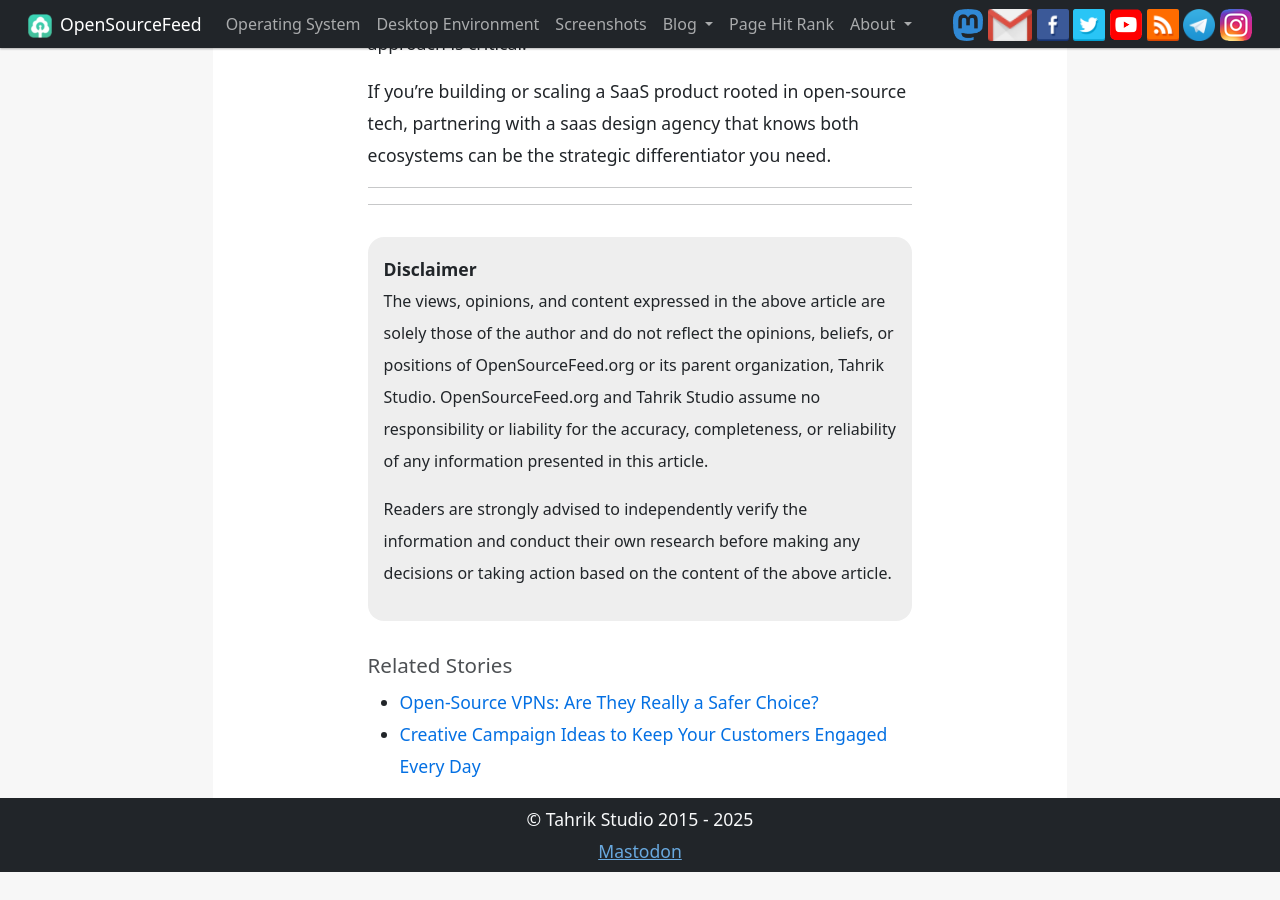
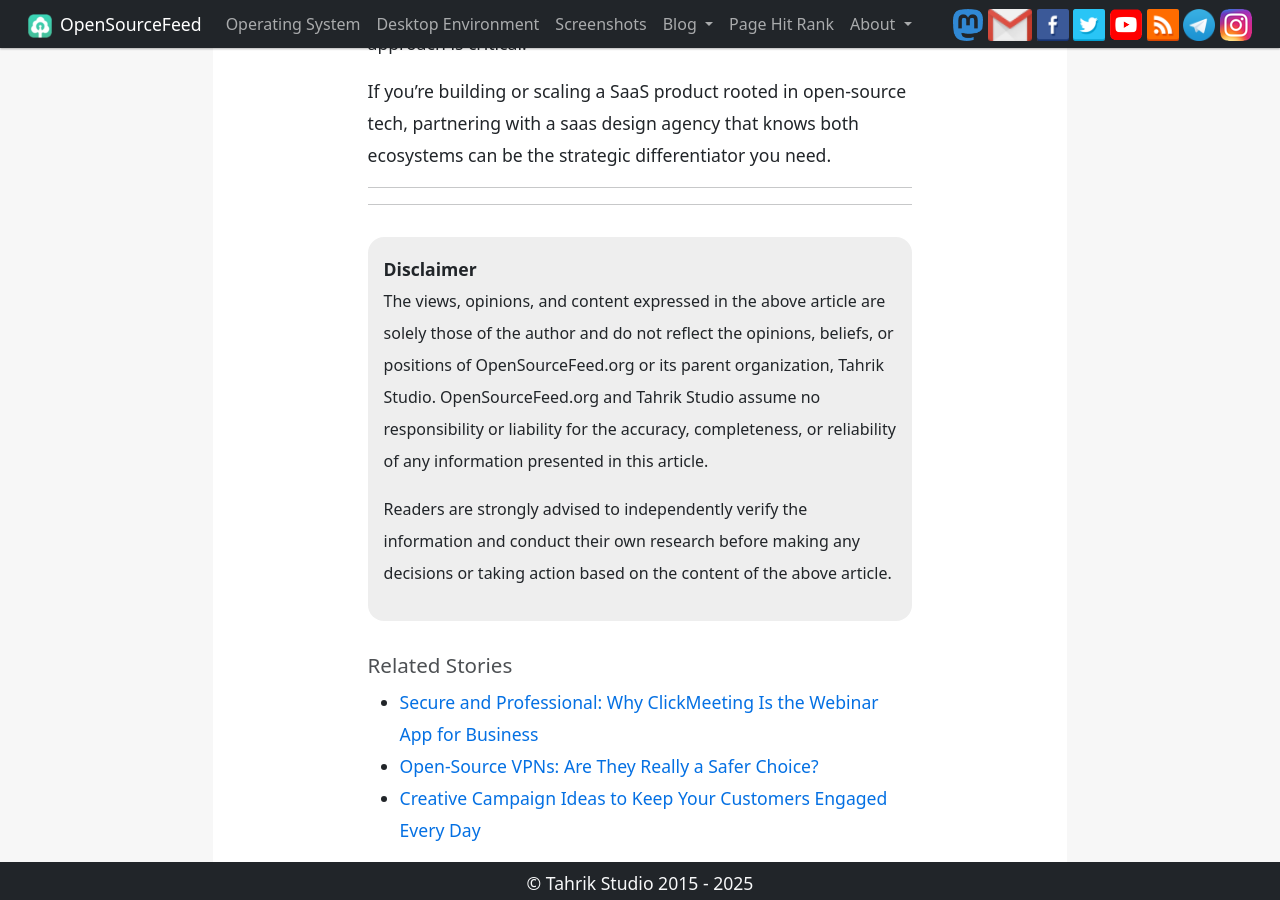
Before and after one commit to opensourcefeed/insights, a Jekyll site: the page built from _posts/2025-07-11-designing-saas-products-for-open-source-ecosystems.md, in a window 1280 px wide and 900 px high, scrolled down 3737 px. Built offline with Jekyll 4.4.1, drawn with Linux system fonts in a browser that asks for light colours; comment, search, counter and statistics services are not loaded; some of the changed lines change nothing that is shown.

Commit message:
ClickitMeeting - The Webinar App for Business

```diff
--- a/_includes/navbar.html
+++ b/_includes/navbar.html
@@ -23,7 +23,7 @@
           <ul class="dropdown-menu" aria-labelledby="blogDropdown">
             <li><a class="dropdown-item" href="/blog/">Open Source</a></li>
             <li><a class="dropdown-item" href="/beyond-opensource/">Beyond Open Source</a></li>
-            <li><a class="dropdown-item" href="/insights/">Beyond Open Source</a></li>
+            <li><a class="dropdown-item" href="/insights/">Beyond Open Source (...)</a></li>
           </ul>
         </li>
         <li class="nav-item">
--- /dev/null
+++ b/_posts/2025-07-15-clickmeeting-secure-professional-webinar-app.md
@@ -0,0 +1,56 @@
+---
+layout: post
+title: "Secure and Professional: Why ClickMeeting Is the Webinar App for Business"
+categories: [web conferencing, webinar software]
+tags: [ClickMeeting, webinar, security, virtual meetings, business tools]
+meta_description: Discover why ClickMeeting stands out as a secure and professional webinar solution for businesses of all sizes.
+image: /insights/assets/images/post-images/webinar.webp
+---
+
+**The** modern and rapidly growing digital world, in which remote communication and virtual collaboration have become the driving force defining the success of businesses, makes the selection of webinar software a more decisive matter than ever before. Ranging between product launching to professional training and international meetings, businesses require a platform that is safe with an easy-to-learn interface and one that fits the professional space. That is where the Webinar App ClickMeeting is used.
+
+![ClickMeeting featured image](/insights/assets/images/post-images/webinar.webp)
+
+## A Business Platform
+
+Contrary to most typical webinar platforms available on the market, [ClickMeeting](https://clickmeeting.com/tools/webinar-app) was designed under the consideration of unique requirements of businesses. Be it a startup, a global corporation, or an educational institution, ClickMeeting has all the features and options to establish contact with the audience in a professional and secure way.
+
+## No Security Being Equaled to Corporate Communication
+
+Security is not a choice as far as streaming of online events is concerned particularly, events that might appear to have classified company data or confidential data of the clients. ClickMeeting is serious with such functions as:
+
+- Password-protected webinars
+- Token-based authentication
+- Access control-waiting rooms
+- Data handling that accords with the GDPR
+
+The degree of security would guarantee your virtual meetings and webinars would not be accessed by unauthorized people and exposed to data leakage.
+
+## Professional Characteristics to Make It Smooth
+
+The outstanding feature of the Webinar App ClickMeeting is the dry line of the professional-level capabilities to arrange the productive communication and engagement:
+
+- Custom branding so that your events can be a real extension of your company.
+- Time-saving and reaching out automated webinars.
+- Polls, Q&A and whiteboards will be provided to keep the audience active.
+- Performance reports and analytics which bring detailed information of how attendees were behaving as well as how successful an event has been.
+
+The tools are also used to generate presentations and increase interactivity as well as ROI.
+
+## Scalable and Flexible
+
+ClickMeeting fits companies small and big. Whether you are setting up a small-scale team meeting or a huge-scale conference with thousands of attendees, the platform is supposed to scale without difficulty. You may begin with smaller webinars and scale up your needs as needed - all without changing platforms.
+
+## International Presence in Local Comfort
+
+In a modern international market, companies tend to interact with various time zones and languages. ClickMeeting can be deployed with a multilingual interface and provides a smooth connection with translation services so that anyone following the discussion can hear your message loud and clear in the region he or she is located.
+
+## Integration and Automation
+
+ClickMeeting does not only include a standalone solution, but works well with other tools that your business already uses. Whether it is CRM systems and automation marketing tools, email marketing platforms, or payment gateways, the available integrations in the app allow all webinars project to fit in your larger digital picture.
+
+## Conclusion: Strategic Decision to Intelligent Companies
+
+The selection of the webinar platform cannot be about comfort, but, rather, it is a strategic choice that can significantly influence communication, brand value, and productivity. Combined with an excellent set of security, professionalism, scalability, and interactivity, the Webinar App ClickMeeting is the ultimate option to consider to take your business to the new level of virtual communication.
+
+Running a training session, induction training or a client webinar, ClickMeeting is the service that makes sure that your message is received in a clear, safe and effective way.
```
Also changed, not shown: assets/images/post-images/webinar.webp (added).
